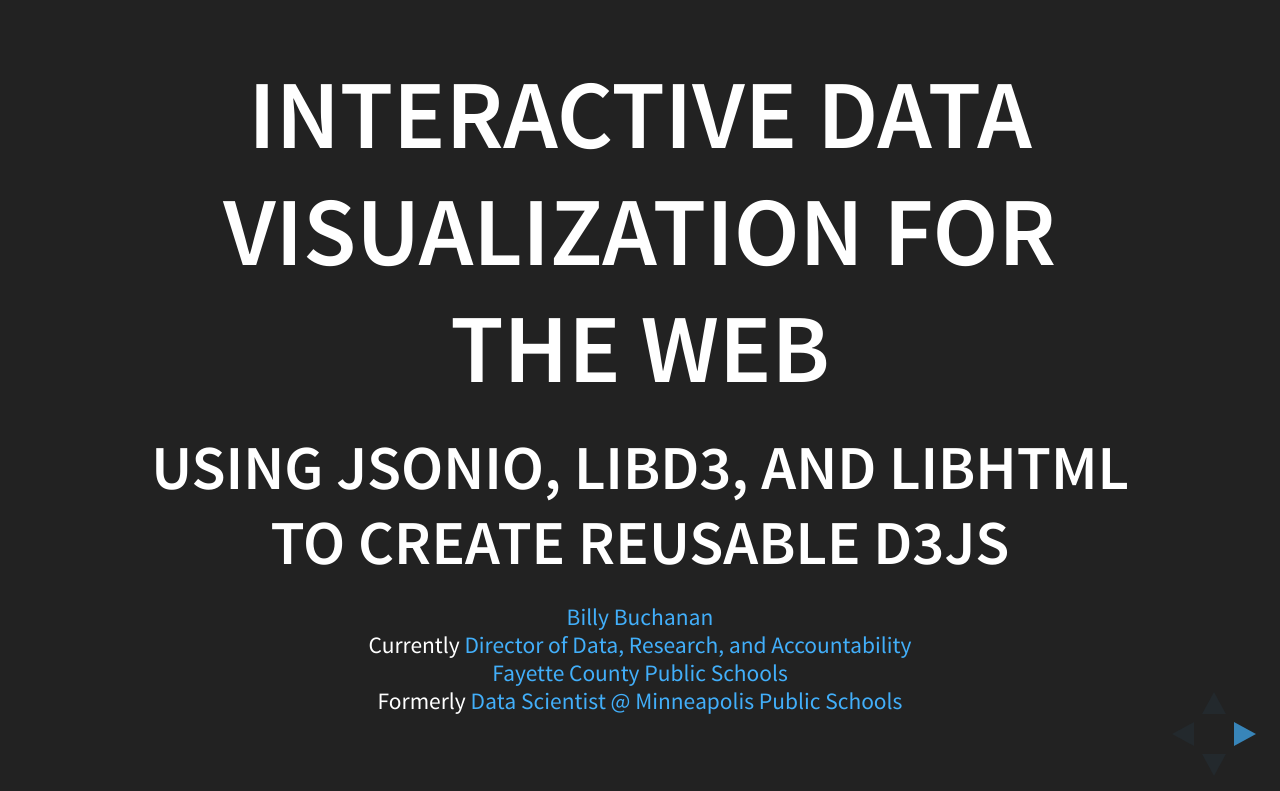
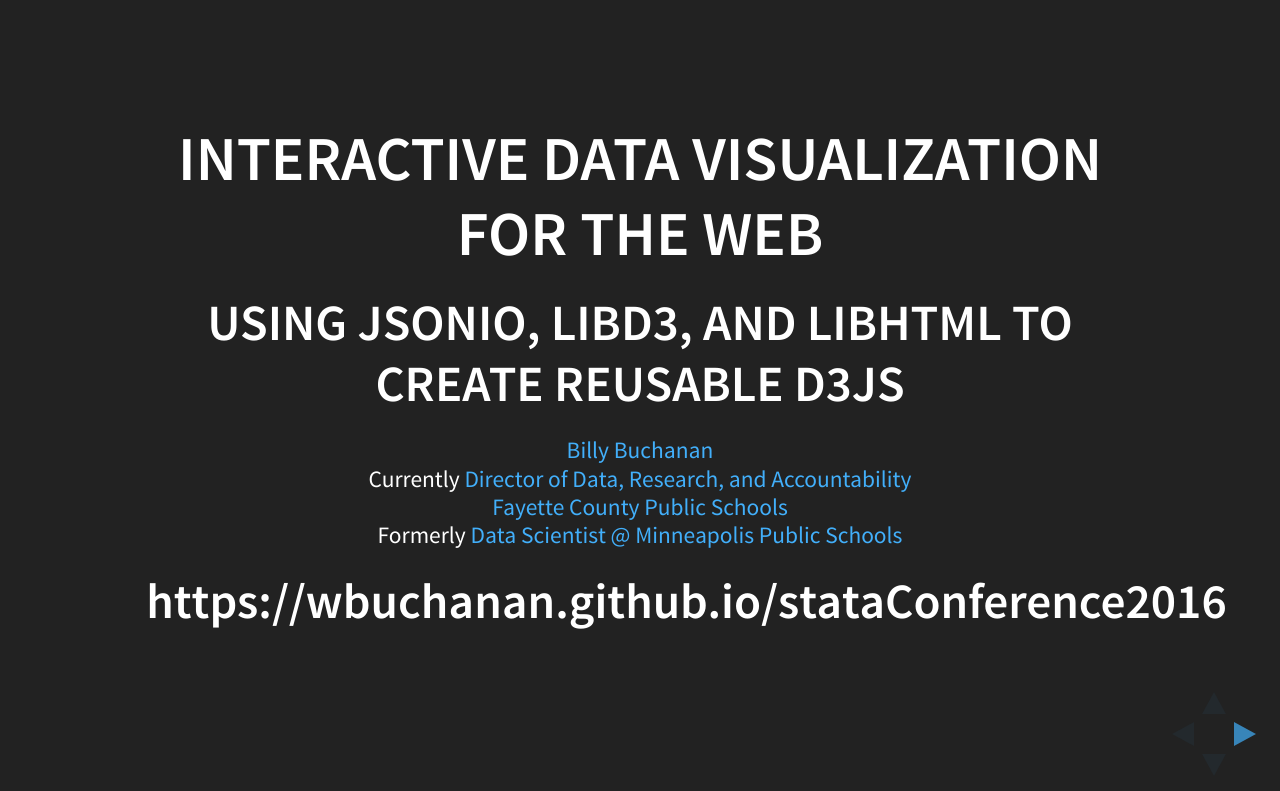
Before and after one commit to wbuchanan/stataConference2016, a plain HTML site: page index.html in a window 1280 px wide. Drawn offline with nearby package versions, Linux system fonts and the light colour scheme.

Commit message:
Added slide URL to first slide in the deck

```diff
--- a/index.html
+++ b/index.html
@@ -56,8 +56,8 @@
 			<!-- Any section element inside of this container is displayed as a slide -->
 			<div class="slides">
 				<section>
-					<h1>Interactive Data Visualization for the Web</h1>
-					<h2>Using jsonio, libd3, and libhtml to create reusable D3js</h2>
+					<h2>Interactive Data Visualization for the Web</h2>
+					<h3>Using jsonio, libd3, and libhtml to create reusable D3js</h3>
 					<p>
 						<small><a href="https://github.com/wbuchanan">Billy Buchanan</a> </br>
 							Currently <a href="http://www.fcps.net/administration/departments/data">Director of Data, Research, and Accountability</a></br>
@@ -66,6 +66,7 @@
 							Formerly <a href="http://rea.mpls.k12.mn.us/">Data Scientist @ Minneapolis Public Schools</a>
 						</small>
 					</p>
+					<div style="font-size:48px; font-weight:bold">https://wbuchanan.github.io/stataConference2016</div>
 				</section>
 
 				<section>
```
